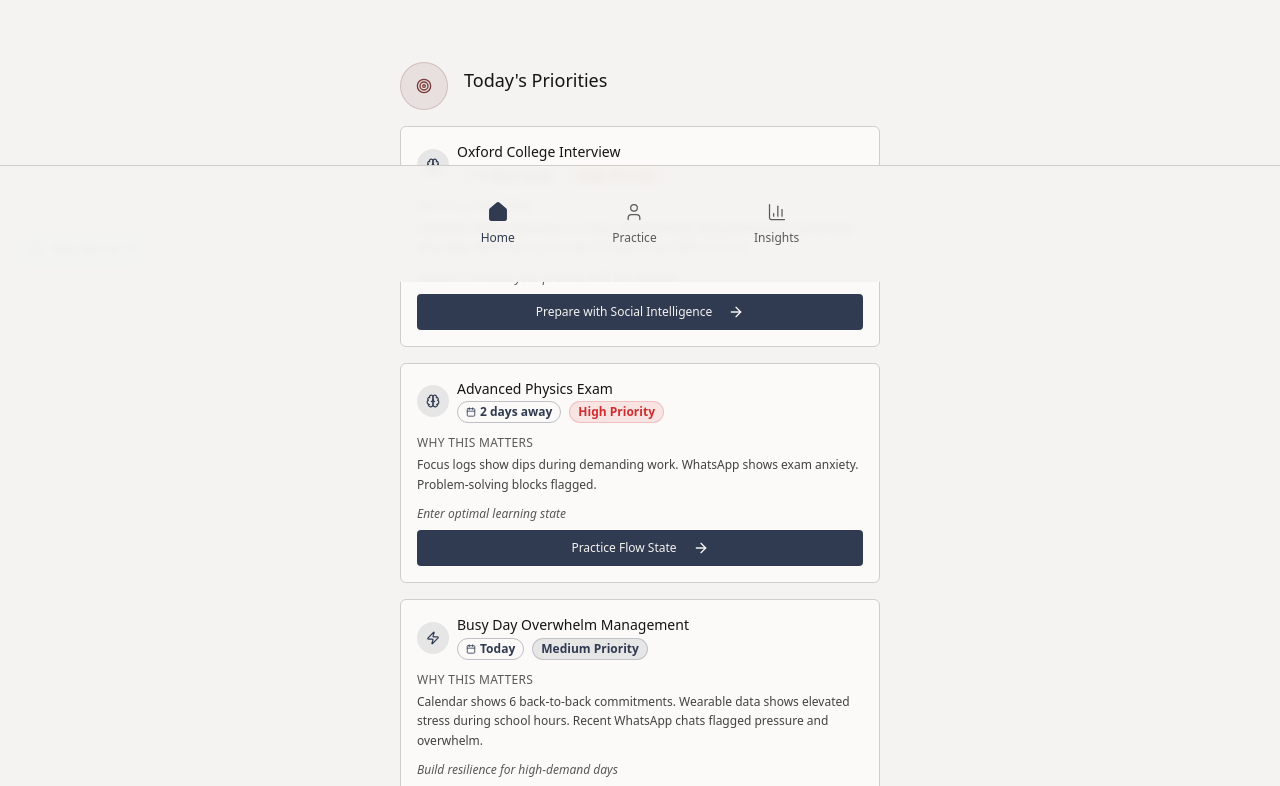
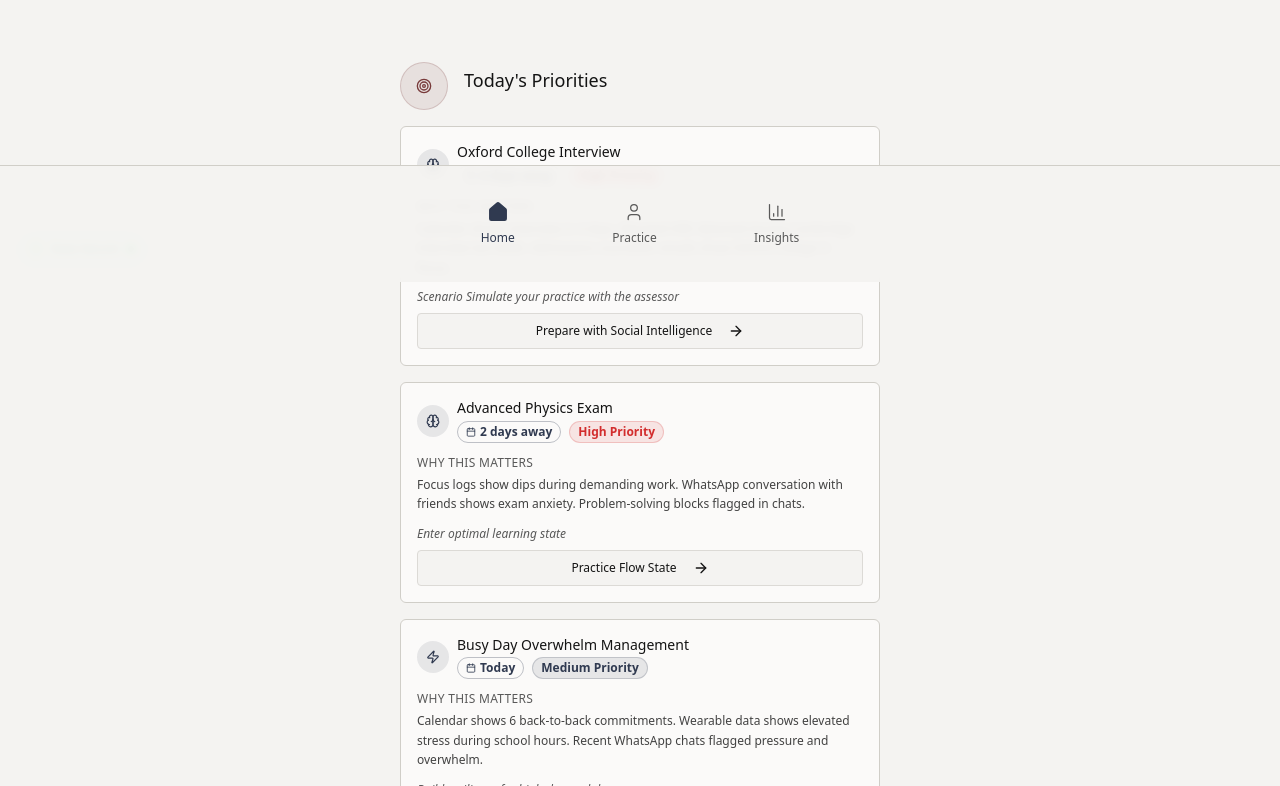
Before and after one commit to Shukrita-Puri/MindModule_SeniorLeader_B2C_Final, a React (Vite) app: page /executive-home in a window 1280 px wide. Shown: the part 518-1304 px from the top of the page. Built offline with nearby package versions, Linux system fonts and the light colour scheme.

Commit message:
Refactor Today's Priorities
Update "Why this matters" text and button styling.

```diff
--- a/src/pages/ExecutiveHome.tsx
+++ b/src/pages/ExecutiveHome.tsx
@@ -78,7 +78,7 @@ const ExecutiveHome = () => {
       title: "Oxford College Interview",
       timeHorizon: "4 days away",
       tagType: "calendar",
-      whyMatters: "Calendar shows interview in 4 days. Elevated HRV detected during Cambridge interview. Admissions counselor emails show Oxford focus.",
+      whyMatters: "Calendar shows interview in 4 days. Elevated HRV detected during Cambridge interview last week. Admissions counsellor emails show Oxford College in focus.",
       category: "Academic Performance",
       icon: Brain,
       suggestion: "Scenario Simulate your practice with the assessor",
@@ -93,7 +93,7 @@ const ExecutiveHome = () => {
       title: "Advanced Physics Exam",
       timeHorizon: "2 days away",
       tagType: "calendar",
-      whyMatters: "Focus logs show dips during demanding work. WhatsApp shows exam anxiety. Problem-solving blocks flagged.",
+      whyMatters: "Focus logs show dips during demanding work. WhatsApp conversation with friends shows exam anxiety. Problem-solving blocks flagged in chats.",
       category: "Academic Performance",
       icon: Brain,
       suggestion: "Enter optimal learning state",
@@ -260,7 +260,7 @@ const ExecutiveHome = () => {
                   </p>
                   <Button
                     size="sm"
-                    variant={priority.urgency === 'high' ? 'default' : 'outline'}
+                    variant="outline"
                     onClick={() => navigate(priority.route)}
                     className="text-xs w-full py-2"
                   >
```
